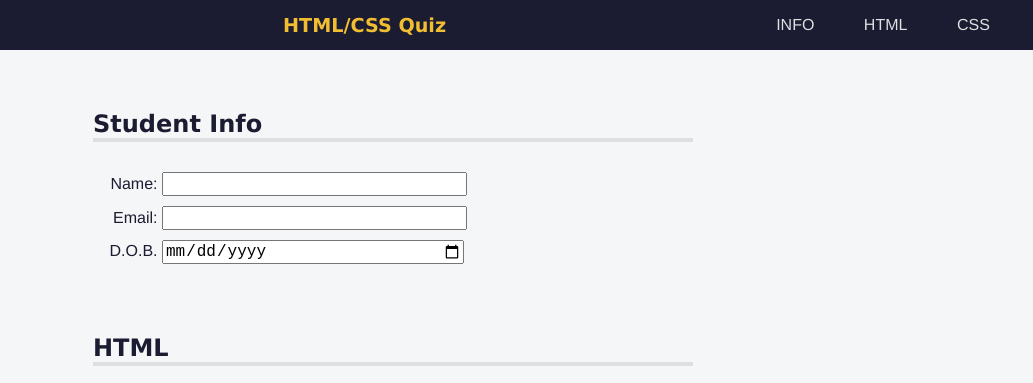
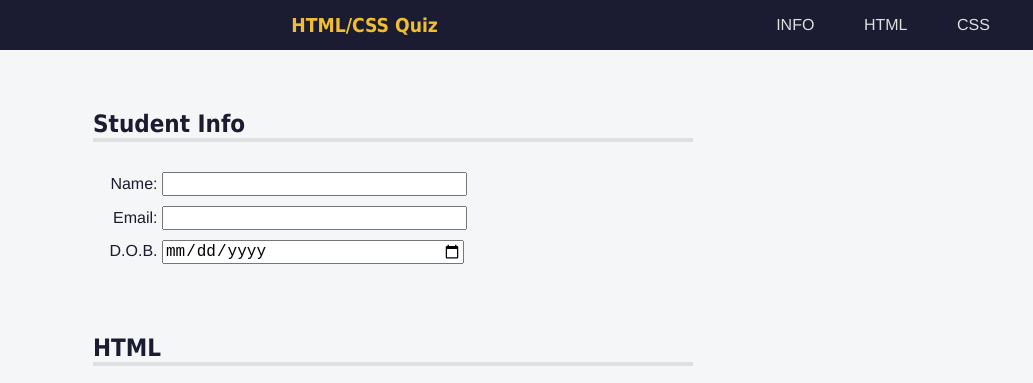
Before and after one commit to Yinkusadel/09-fcc-quiz, a website: page index.html in a window 1280 px wide. Shown: the top 383 px of the page, 247-1280 px from the left. Drawn offline with Linux system fonts and the light colour scheme.

Commit message:
stylelintrc.json update

```diff
--- a/styles.css
+++ b/styles.css
@@ -81,7 +81,7 @@ section {
 
 h1,
 h2 {
-  font-family: Verdana, Tahoma;
+  font-family: Tahoma, Verdana, Segoe, sans-serif;
 }
 
 h2 {
```
Also changed, not shown: .stylelintrc.json.
